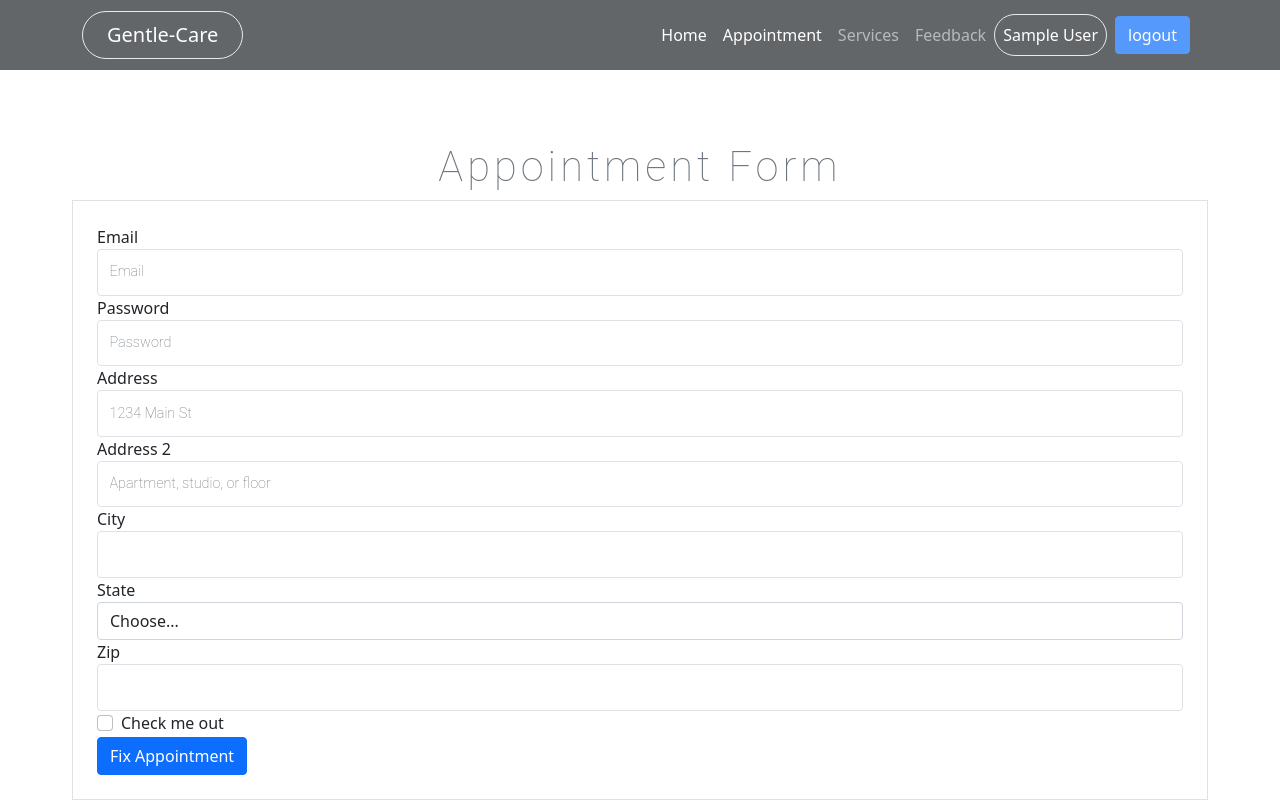
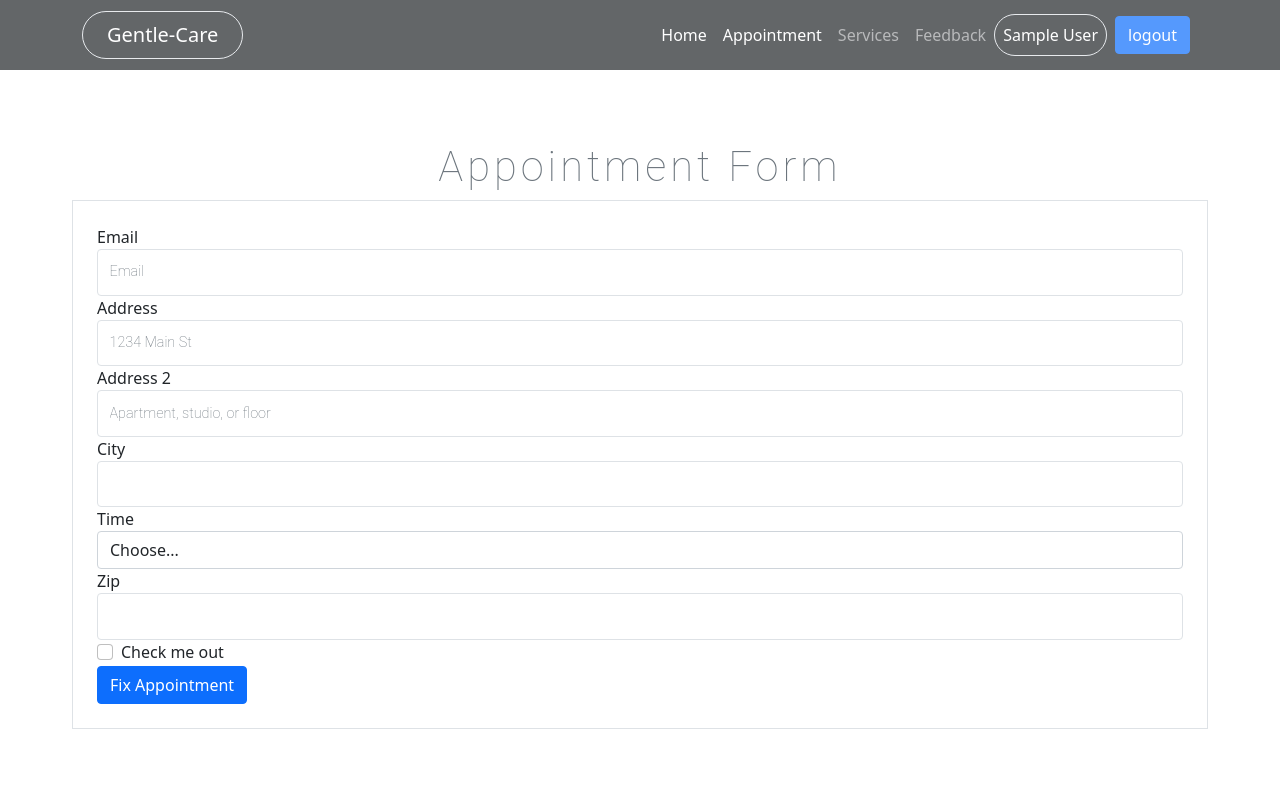
Before and after one commit to Zahin52/Gentle-care-healt-care, a React (Create React App) app: page /appointment in a window 1280 px wide. Shown: the top 801 px of the page. Built offline with nearby package versions, Linux system fonts and the light colour scheme; no server answers; sample sign-in values are in the browser's storage.

Commit message:
form change

```diff
--- a/src/components/Appointment/Appointment.js
+++ b/src/components/Appointment/Appointment.js
@@ -17,15 +17,7 @@ export default function About() {
                            placeholder="Email"
                         />
                      </div>
-                     <div className="form-group col">
-                        <label for="inputPassword4">Password</label>
-                        <input
-                           type="password"
-                           className="form-control w-100 border"
-                           id="inputPassword4"
-                           placeholder="Password"
-                        />
-                     </div>
+
                   </div>
                   <div className="form-group">
                      <label for="inputAddress">Address</label>
@@ -55,7 +47,7 @@ export default function About() {
                         />
                      </div>
                      <div className="form-group col">
-                        <label for="inputState">State</label>
+                        <label for="inputState">Time</label>
                         <select id="inputState" className="form-control">
                            <option selected>Choose...</option>
                            <option>10 AM</option>
```
